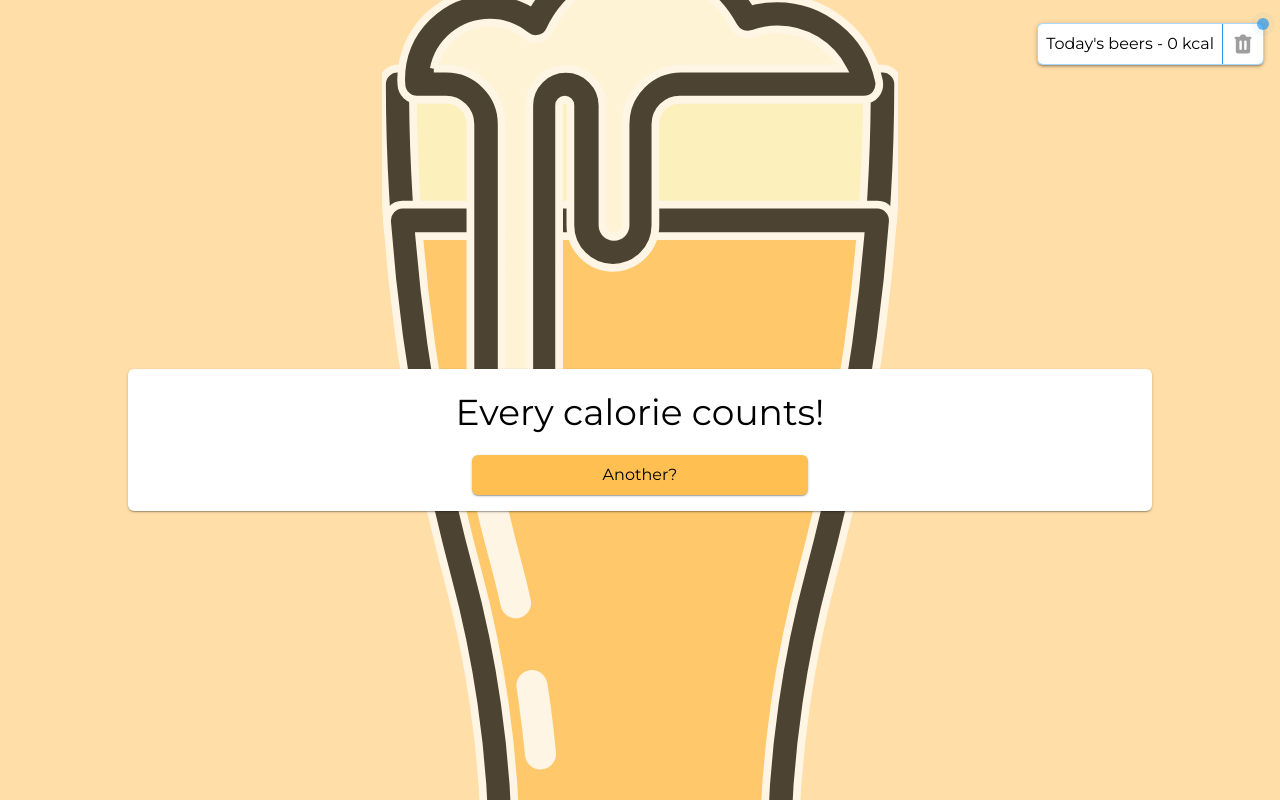
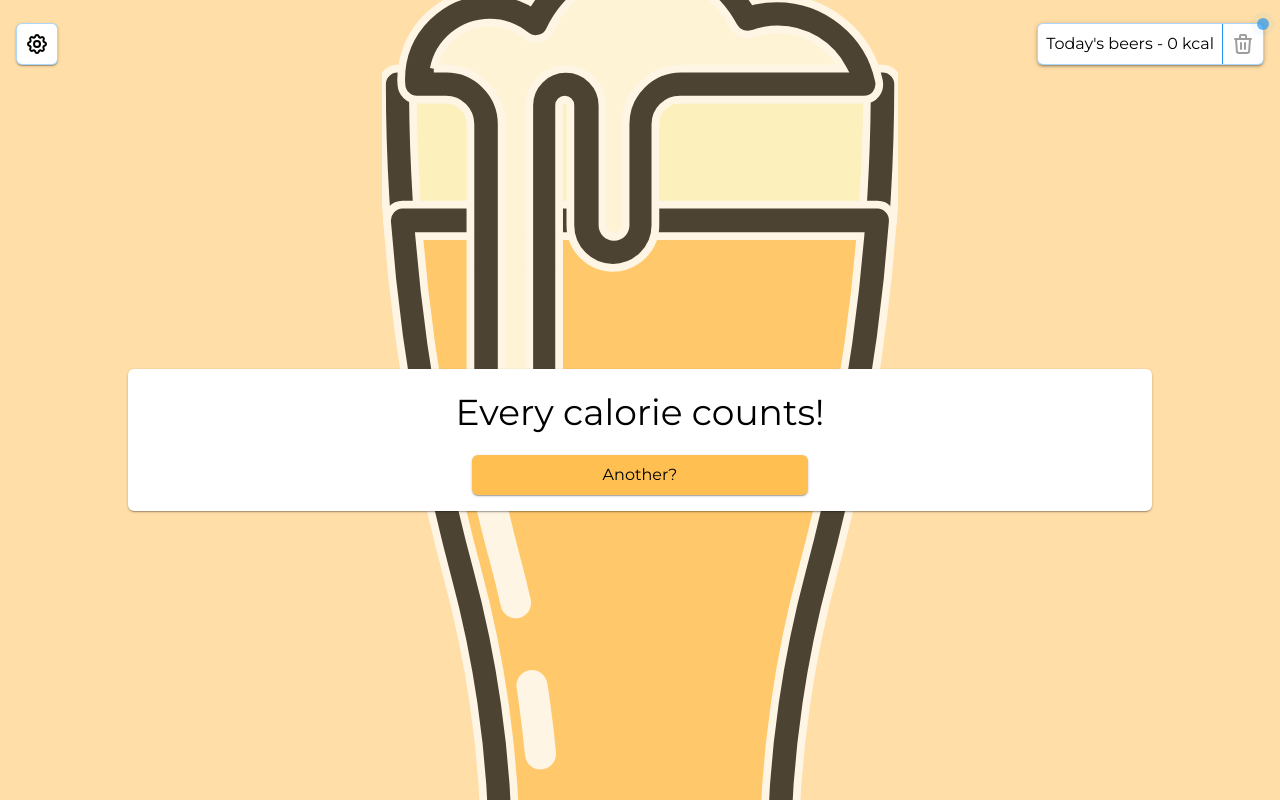
Before and after one commit to MeanBoyCousin/beer-compare, a React (Create React App) app: page /added in a window 1280 px wide. Built offline with nearby package versions, Linux system fonts and the light colour scheme; what @tailwindcss/custom-forms would draw is missing.

Commit message:
Setup user settings for calorie threshold.

```diff
--- a/src/App.js
+++ b/src/App.js
@@ -1,6 +1,7 @@
 import React, { useState, useEffect } from 'react'
 import { Switch, Route, useLocation, Redirect } from 'react-router-dom'
 
+import { ThresholdSettings } from './components/ThresholdSettings'
 import { CalCounter } from './components/CalCounter'
 import { UserEntry } from './screens/UserEntry'
 import { BeerCompare } from './screens/BeerCompare'
@@ -8,6 +9,12 @@ import { BeerAdded } from './screens/BeerAdded'
 
 const App = () => {
     const location = useLocation()
+
+    const [threshold, setThreshold] = useState({
+        state: false,
+        calories: 800
+    })
+    console.log(threshold)
 
     const [drinks, setDrinks] = useState({
         drinkOne: {
@@ -19,6 +26,7 @@ const App = () => {
             volume: 568
         }
     })
+
     const [dailyCalories, setDailyCalories] = useState(
         Number(localStorage.calories) || 0
     )
@@ -45,10 +53,16 @@ const App = () => {
 
     return (
         <>
-            <CalCounter
-                calories={dailyCalories}
-                setDailyCalories={setDailyCalories}
-            />
+            <div className="w-full flex sticky top-0 z-20">
+                <ThresholdSettings
+                    threshold={threshold}
+                    setThreshold={setThreshold}
+                />
+                <CalCounter
+                    calories={dailyCalories}
+                    setDailyCalories={setDailyCalories}
+                />
+            </div>
             <Switch location={location} key={location.key}>
                 <Route exact path="/">
                     <UserEntry drinks={drinks} setDrinks={setDrinks} />
--- a/src/assets/styles/tailwind.css
+++ b/src/assets/styles/tailwind.css
@@ -10,7 +10,7 @@ body {
 @tailwind utilities;
 
 .active-btn {
-    -webkit-tap-highlight-color: transparent;
+    /* -webkit-tap-highlight-color: transparent; */
     @apply flex items-center justify-center w-1/3 bg-primary-light p-2 rounded-md transition-all ease-ease duration-small shadow-xs;
 }
 
@@ -27,7 +27,7 @@ body {
 }
 
 .disabled-btn {
-    -webkit-tap-highlight-color: transparent;
+    /* -webkit-tap-highlight-color: transparent; */
     @apply flex items-center justify-center w-1/3 bg-primary-light p-2 rounded-md transition-all ease-ease duration-small shadow-xs opacity-disabled cursor-not-allowed;
 }
 
@@ -35,7 +35,16 @@ body {
     @apply outline-none;
 }
 
+.settings-btn {
+    /* -webkit-tap-highlight-color: transparent; */
+    @apply flex items-center justify-center bg-white p-2 rounded-md transition-all ease-ease duration-small shadow-xs border border-info border-opacity-disabled box-border;
+}
+
 .ping-offset {
     top: -0.375rem;
     right: -0.375rem;
 }
+
+.modal {
+    @apply flex flex-col items-center p-2 shadow-xs bg-white rounded-md w-4/5;
+}
--- a/src/components/CalCounter.js
+++ b/src/components/CalCounter.js
@@ -16,7 +16,7 @@ const CalCounter = ({ calories, setDailyCalories }) => {
     }, [calories])
 
     return (
-        <div className="relative z-20 flex justify-end items-center pb-2 h-10vh box-border">
+        <div className="relative flex justify-end items-center pb-2 w-4/5 h-10vh box-border">
             <span className="relative flex justify-center items-center mt-4 mr-4 rounded-md border border-info border-opacity-disabled bg-white shadow-sm">
                 <CountUp
                     className="p-2 border-r border-info"
@@ -38,12 +38,13 @@ const CalCounter = ({ calories, setDailyCalories }) => {
                     </span>
                 )}
                 <svg
-                    viewBox="0 0 20 20"
-                    fill="currentColor"
+                    viewBox="0 0 24 24"
+                    fill="none"
+                    stroke="currentColor"
                     className={
                         calories === 0
-                            ? 'trash w-6 h-6 p-2 box-content opacity-disabled transition ease-out duration-medium-out delay-1500'
-                            : 'trash w-6 h-6 p-2 box-content transition ease-in duration-medium-in'
+                            ? 'trash w-6 h-6 p-2 box-content opacity-disabled transition ease-out duration-medium-out delay-1500 cursor-pointer'
+                            : 'trash w-6 h-6 p-2 box-content transition ease-in duration-medium-in cursor-pointer'
                     }
                     onClick={() => {
                         if (calories !== 0) {
@@ -53,10 +54,11 @@ const CalCounter = ({ calories, setDailyCalories }) => {
                     }}
                 >
                     <path
-                        fillRule="evenodd"
-                        d="M9 2a1 1 0 00-.894.553L7.382 4H4a1 1 0 000 2v10a2 2 0 002 2h8a2 2 0 002-2V6a1 1 0 100-2h-3.382l-.724-1.447A1 1 0 0011 2H9zM7 8a1 1 0 012 0v6a1 1 0 11-2 0V8zm5-1a1 1 0 00-1 1v6a1 1 0 102 0V8a1 1 0 00-1-1z"
-                        clipRule="evenodd"
-                    ></path>
+                        strokeLinecap="round"
+                        strokeLinejoin="round"
+                        strokeWidth={2}
+                        d="M19 7l-.867 12.142A2 2 0 0116.138 21H7.862a2 2 0 01-1.995-1.858L5 7m5 4v6m4-6v6m1-10V4a1 1 0 00-1-1h-4a1 1 0 00-1 1v3M4 7h16"
+                    />
                 </svg>
             </span>
         </div>
--- /dev/null
+++ b/src/components/ThresholdSettings.js
@@ -0,0 +1,108 @@
+import React, { useState } from 'react'
+
+import { Toggle } from './ThresholdSettings/Toggle'
+
+const ThresholdSettings = ({ threshold, setThreshold }) => {
+    const [modalVisible, setModalVisible] = useState(false)
+
+    return (
+        <>
+            <div className="relative flex justify-start items-center pb-2 w-1/5 h-10vh box-border">
+                <button
+                    className="settings-btn mt-4 ml-4 p-2 hover:shadow-sm active:shadow-md focus:outline-none"
+                    onClick={() => {
+                        setModalVisible(modal => {
+                            return !modal
+                        })
+                    }}
+                >
+                    <svg
+                        fill="none"
+                        viewBox="0 0 24 24"
+                        stroke="currentColor"
+                        className="cog w-6 h-6"
+                    >
+                        <path
+                            strokeLinecap="round"
+                            strokeLinejoin="round"
+                            strokeWidth={2}
+                            d="M10.325 4.317c.426-1.756 2.924-1.756 3.35 0a1.724 1.724 0 002.573 1.066c1.543-.94 3.31.826 2.37 2.37a1.724 1.724 0 001.065 2.572c1.756.426 1.756 2.924 0 3.35a1.724 1.724 0 00-1.066 2.573c.94 1.543-.826 3.31-2.37 2.37a1.724 1.724 0 00-2.572 1.065c-.426 1.756-2.924 1.756-3.35 0a1.724 1.724 0 00-2.573-1.066c-1.543.94-3.31-.826-2.37-2.37a1.724 1.724 0 00-1.065-2.572c-1.756-.426-1.756-2.924 0-3.35a1.724 1.724 0 001.066-2.573c-.94-1.543.826-3.31 2.37-2.37.996.608 2.296.07 2.572-1.065z"
+                        />
+                        <path
+                            strokeLinecap="round"
+                            strokeLinejoin="round"
+                            strokeWidth={2}
+                            d="M15 12a3 3 0 11-6 0 3 3 0 016 0z"
+                        />
+                    </svg>
+                </button>
+            </div>
+            {modalVisible && (
+                <div className="fixed top-0 left-0 z-30 flex items-center justify-center w-full h-full bg-black-disabled">
+                    <div className="modal">
+                        <h2 className="text-center text-sm p-2">
+                            Use the below settings to specify a threshold for
+                            your calories. You will then be warned when you are
+                            nearing or over that value.
+                        </h2>
+                        <Toggle
+                            offLabel="Turn on"
+                            onLabel="Turn off"
+                            initial={threshold}
+                            setThreshold={setThreshold}
+                        />
+                        {threshold.state ? (
+                            <>
+                                <input
+                                    type="number"
+                                    inputMode="decimal"
+                                    className="form-input text-center mt-2 transition-all duration-medium-in focus:border-primary-light-active focus:shadow-sm"
+                                    placeholder={568}
+                                    defaultValue={threshold.calories}
+                                    onBlur={e => {
+                                        const newCalories = Number(
+                                            e.currentTarget.value
+                                        )
+                                        setThreshold(threshold => ({
+                                            ...threshold,
+                                            calories: newCalories
+                                        }))
+                                    }}
+                                />
+                                <p className="text-center text-xs p-2 transition-all duration-medium-in">
+                                    Set your calorie limit.
+                                </p>
+                            </>
+                        ) : (
+                            <>
+                                <input
+                                    disabled={true}
+                                    type="number"
+                                    inputMode="decimal"
+                                    className="form-input text-center mt-2 opacity-disabled transition-all duration-medium-in focus:border-primary-light-active focus:shadow-sm"
+                                    placeholder={568}
+                                    defaultValue={threshold.calories}
+                                />
+                                <p className="text-center text-xs p-2 opacity-disabled transition-all duration-medium-in">
+                                    Set your calorie limit.
+                                </p>
+                            </>
+                        )}
+                        <button
+                            className="active-btn m-2"
+                            onClick={() => {
+                                setModalVisible(modal => {
+                                    return !modal
+                                })
+                            }}
+                        >
+                            Confirm
+                        </button>
+                    </div>
+                </div>
+            )}
+        </>
+    )
+}
+
+export { ThresholdSettings }
--- /dev/null
+++ b/src/components/ThresholdSettings/Toggle.js
@@ -0,0 +1,70 @@
+import React from 'react'
+
+const Toggle = ({ offLabel, onLabel, initial, setThreshold }) => {
+    return (
+        <label
+            htmlFor="toggle"
+            className="flex items-center cursor-pointer p-2"
+        >
+            <div className="relative">
+                <input
+                    id="toggle"
+                    type="checkbox"
+                    className="hidden"
+                    onClick={() => {
+                        setThreshold(threshold => ({
+                            ...threshold,
+                            state: !threshold.state
+                        }))
+                    }}
+                />
+                <div
+                    className={
+                        initial.state
+                            ? 'flex items-center justify-evenly w-12 h-6 bg-success rounded-full shadow-inner'
+                            : 'flex items-center justify-evenly w-12 h-6 bg-error rounded-full shadow-inner'
+                    }
+                >
+                    <svg
+                        fill="none"
+                        viewBox="0 0 24 24"
+                        stroke="currentColor"
+                        className="check w-4 h-4 text-white"
+                    >
+                        <path
+                            strokeLinecap="round"
+                            strokeLinejoin="round"
+                            strokeWidth={2}
+                            d="M5 13l4 4L19 7"
+                        />
+                    </svg>
+                    <svg
+                        fill="none"
+                        viewBox="0 0 24 24"
+                        stroke="currentColor"
+                        className="x w-4 h-4 text-white"
+                    >
+                        <path
+                            strokeLinecap="round"
+                            strokeLinejoin="round"
+                            strokeWidth={2}
+                            d="M6 18L18 6M6 6l12 12"
+                        />
+                    </svg>
+                </div>
+                <div
+                    className={
+                        initial.state
+                            ? 'absolute top-0 left-toggle-full w-6 h-6 bg-white rounded-full shadow-sm transition-all duration-small'
+                            : 'absolute top-0 left-0 w-6 h-6 bg-white rounded-full shadow-sm transition-all duration-small'
+                    }
+                ></div>
+            </div>
+            <div className="ml-2 select-none">
+                {initial.state ? onLabel : offLabel}
+            </div>
+        </label>
+    )
+}
+
+export { Toggle }
--- a/src/screens/BeerAdded.js
+++ b/src/screens/BeerAdded.js
@@ -49,6 +49,7 @@ const cardVariant = {
     }
 }
 
+const BeerAdded = () => {
     const messages = [
         'A wise choice!',
         'Cheers!',
@@ -57,7 +58,6 @@ const messages = [
         "Make sure it's a cold one!"
     ]
 
-const BeerAdded = () => {
     return (
         <div className="flex flex-col items-center text-center relative">
             <motion.svg
@@ -140,7 +140,7 @@ const BeerAdded = () => {
                 animate="animate"
                 exit="exit"
             >
-                <div className="flex flex-col items-center p-2 shadow-xs bg-white rounded-md w-4/5">
+                <div className="modal">
                     <p className="text-black text-4xl m-2">
                         {messages[Math.floor(Math.random() * messages.length)]}
                     </p>
--- a/src/screens/BeerCompare.js
+++ b/src/screens/BeerCompare.js
@@ -42,7 +42,11 @@ const BeerCompare = ({ drinks, updateCalories }) => {
                     Back
                 </Link>
                 <Link
-                    className={selected === 0 ? 'disabled-btn' : 'active-btn'}
+                    className={
+                        selected === 0
+                            ? 'disabled-btn pointer-events-none'
+                            : 'active-btn'
+                    }
                     to="/added"
                     onClick={() => {
                         selected - 1 >= 0 &&
--- a/tailwind.config.js
+++ b/tailwind.config.js
@@ -16,6 +16,9 @@ module.exports = {
                 '90vh': '90vh',
                 125: '125vh',
                 150: '150vh'
+            },
+            inset: {
+                'toggle-full': '1.5rem'
             },
             transitionDelay: {
                 '1500': '1500ms'
@@ -47,6 +50,7 @@ module.exports = {
             'primary-dark-hover': 'rgb(174, 90, 0)',
             'primary-dark-active': 'rgb(152, 79, 0)',
             black: 'rgb(0, 0, 0)',
+            'black-disabled': 'rgba(0,0,0,0.38)',
             white: 'rgb(255,255,255)',
             error: 'rgb(244,67,54)',
             warning: 'rgb(255, 204, 0)',
@@ -101,6 +105,9 @@ module.exports = {
             long: '1000ms'
         }
     },
-    variants: { backgroundColor: ['responsive', 'hover', 'focus', 'active'] },
+    variants: {
+        backgroundColor: ['responsive', 'hover', 'focus', 'active'],
+        boxShadow: ['responsive', 'hover', 'focus', 'active']
+    },
     plugins: [require('@tailwindcss/custom-forms')]
 }
```
Lines whose indentation alone changed are shown as unchanged.
